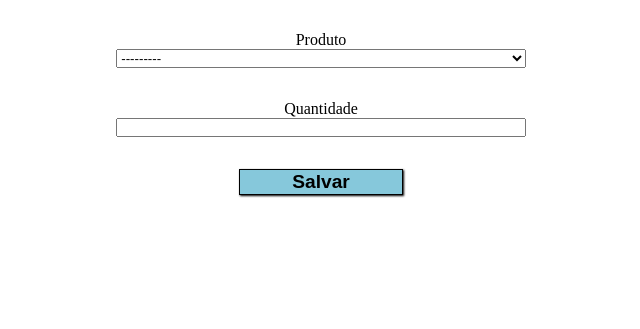
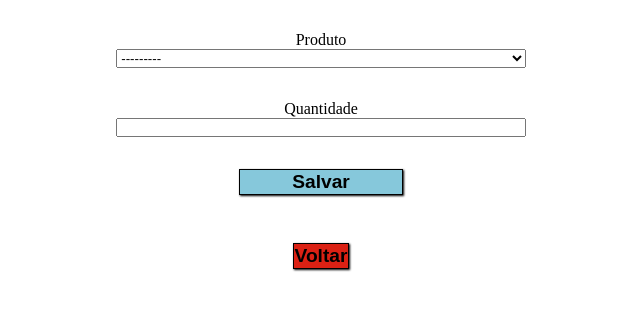
Before and after one commit to cesario-neto/order_manager, a Django app: template order/templates/order/add_product.html in a window 1280 px wide. Shown: the part 140-469 px from the top of the page, without its empty margins (319-959 px from the left). Run offline with Django 4.2, Linux system fonts and the light colour scheme; the template is opened without the code that fills it: values that come from a table or form of the project are taken from there, others are empty.

Commit message:
Adding back button

```diff
--- a/order/templates/order/add_product.html
+++ b/order/templates/order/add_product.html
@@ -12,21 +12,9 @@
                             {{ field }}
                         </div>
                     {% endfor %}
-
-
-                    <!--<div class="form-group__input">
-                        <label for="status">Produto</label>
-                        <select name="status" id="">
-                            <option value="pendente">Frango</option>
-                            <option value="concluido">Carne</option>
-                        </select>
-                    </div>
-                    <div class="form-group__input">
-                        <label for="client">Quantidade</label>
-                        <input min="1" type="number" name="client">
-                    </div> -->
                     <button type="submit" class="btn btn-primary">Salvar</button>
                 </form>
+                <a href="{% url "order:order" order.id %}"><button type="submit" class="btn btn-warning">Voltar</button></a>
             </section>
         </div>
     </main>
```
